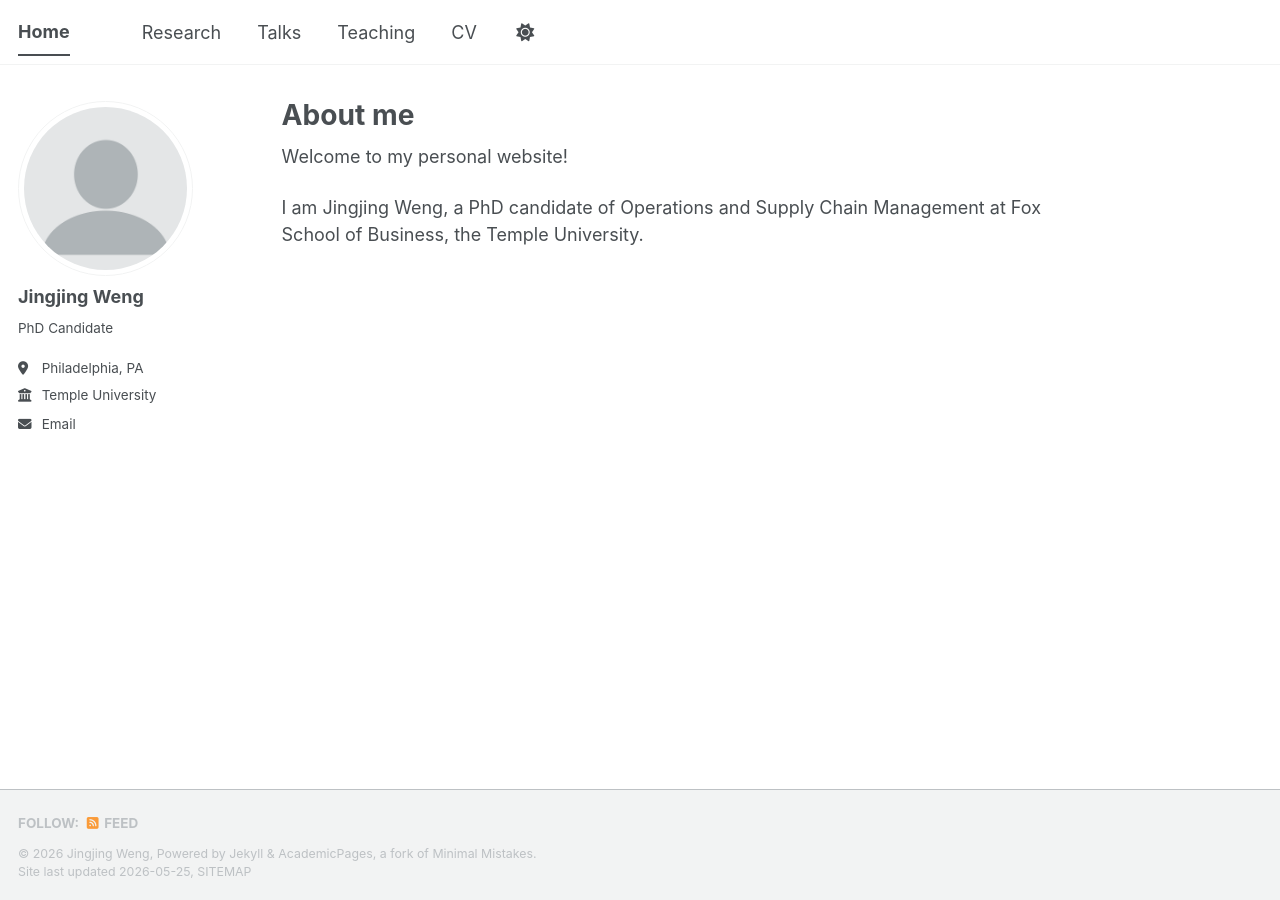
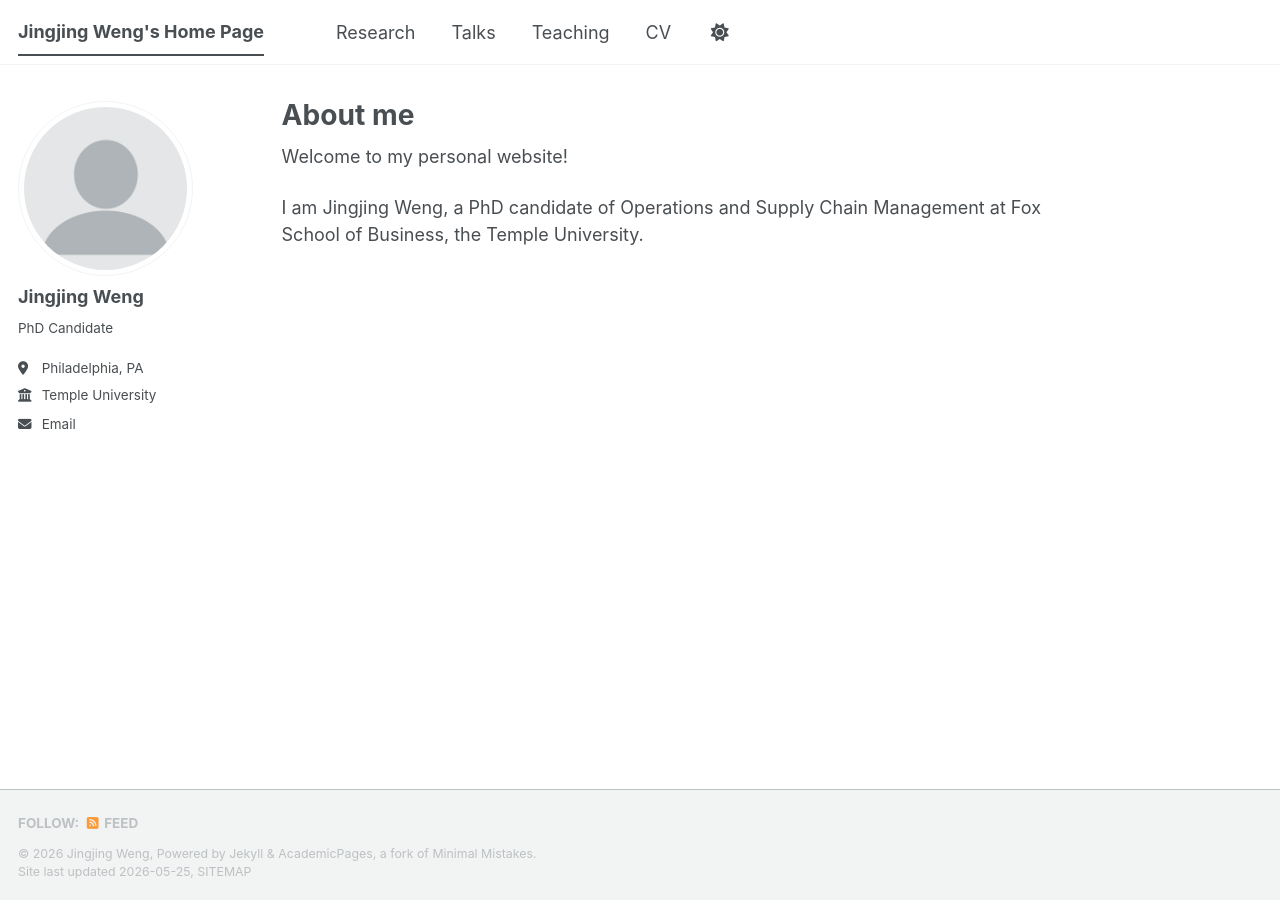
Before and after one commit to JingjingWeng/JingjingWeng.github.io, a Jekyll site: the page built from _pages/about.md, in a window 1280 px wide. Built offline with Jekyll 4.4.1, drawn with Linux system fonts in a browser that asks for light colours; a script bundle is joined from its source files by our own code; library files that are not in the unit come from our copies.

Commit message:
Update _config.yml

```diff
--- a/_config.yml
+++ b/_config.yml
@@ -9,7 +9,7 @@
 # Basic Site Settings
 locale                   : "en-US"
 site_theme               : "default" # The available themes options are "default", "air", "sunrise", "mint", "dirt" and "contrast"
-title                    : "Home"
+title                    : "Jingjing Weng's Home Page"
 title_separator          : "-"
 name                     : &name "Jingjing Weng"
 description              : &description "Your Name's academic portfolio"   # Update this with a general description of your site, this is the default if not overridden by a page
```
